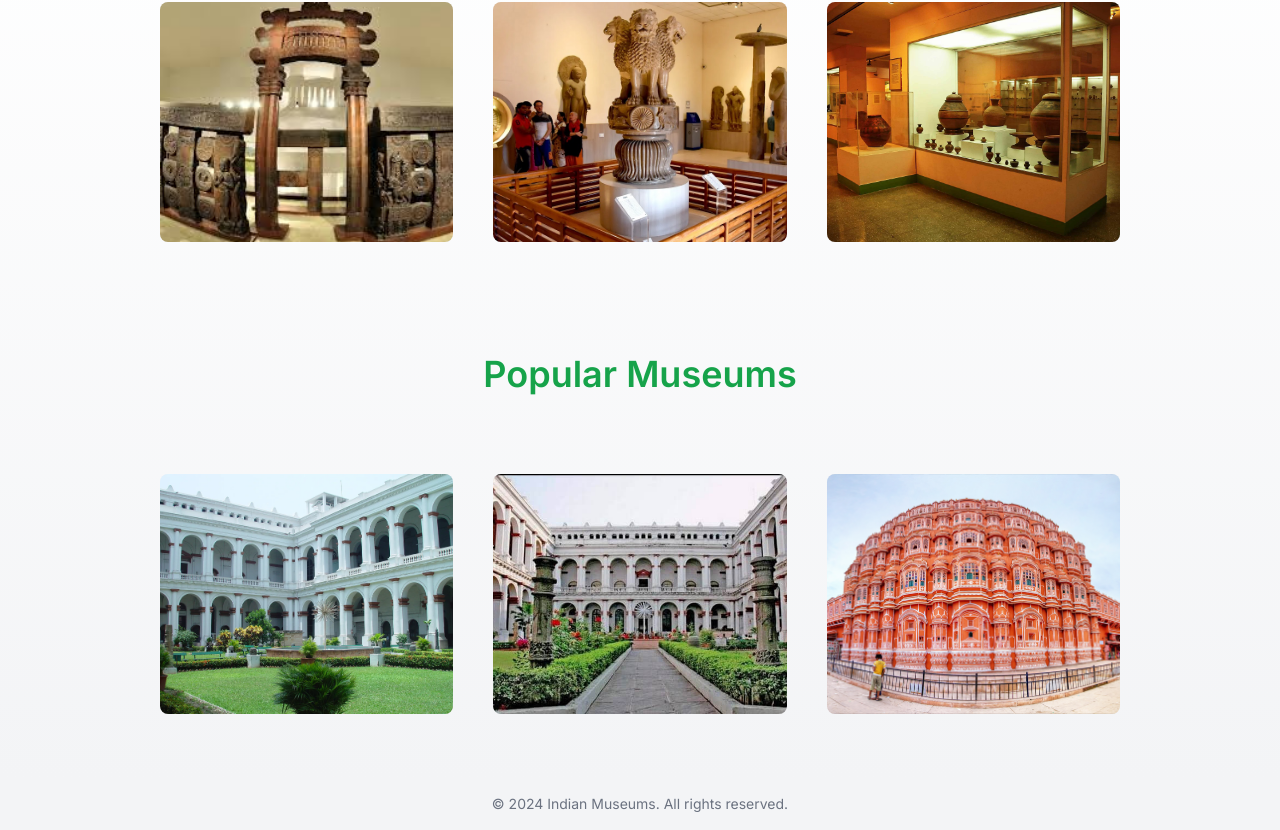
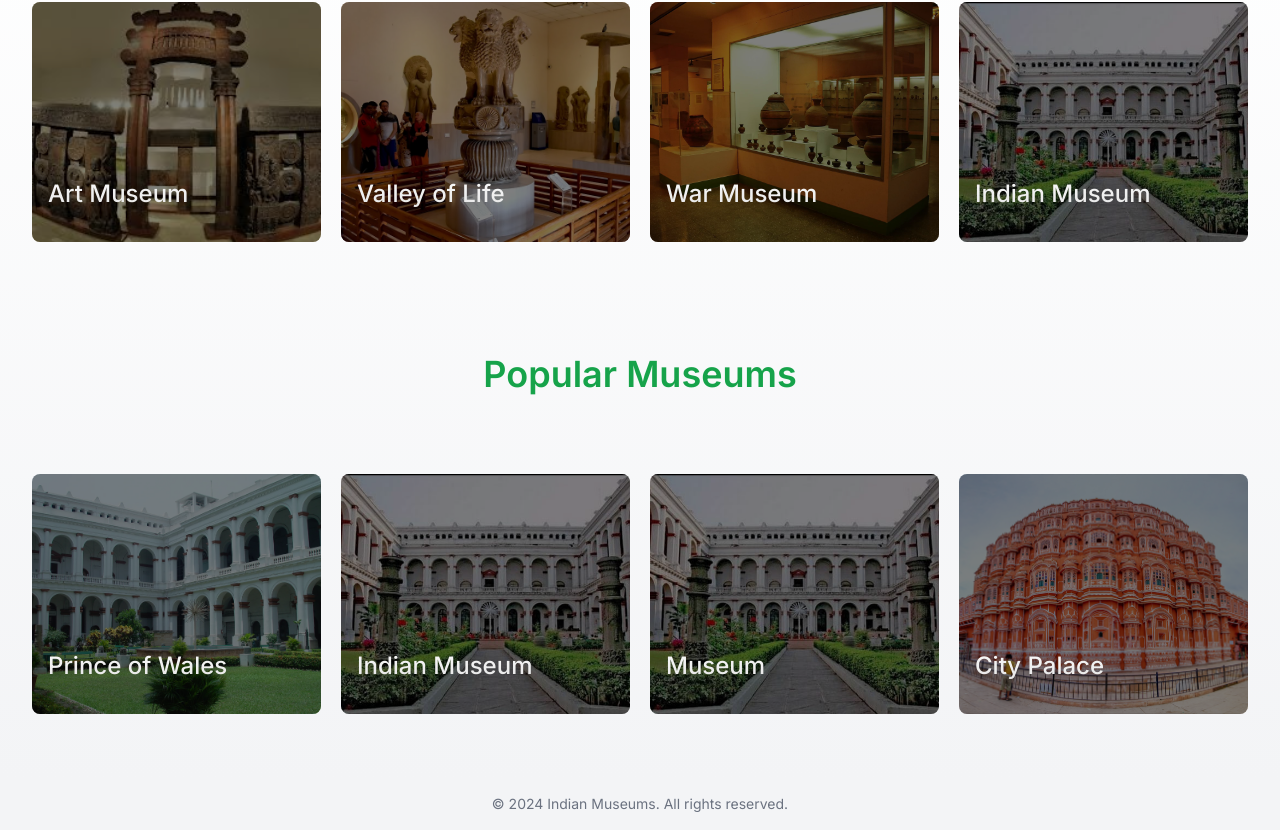
Before and after one commit to deonmenezes/museumChatbot, a Next.js app in the folder museumchat/: page /exploremuseum.tsx in a window 1280 px wide. Shown: the part 844-1674 px from the top of the page. Built offline with nearby package versions, Linux system fonts and the light colour scheme.

Commit message:
lets commit the card changes

```diff
--- a/museumchat/src/app/components/ui/focus-cards.tsx
+++ b/museumchat/src/app/components/ui/focus-cards.tsx
@@ -29,11 +29,9 @@
         fill
         className="object-cover absolute inset-0"
       />
+      {/* Make title always visible */}
       <div
-        className={cn(
-          "absolute inset-0 bg-black/50 flex items-end py-8 px-4 transition-opacity duration-300",
-          hovered === index ? "opacity-100" : "opacity-0"
-        )}
+        className="absolute inset-0 bg-black/50 flex items-end py-8 px-4"
       >
         <div className="text-xl md:text-2xl font-medium bg-clip-text text-transparent bg-gradient-to-b from-neutral-50 to-neutral-200">
           {card.title}
@@ -54,7 +52,7 @@
   const [hovered, setHovered] = useState<number | null>(null);
 
   return (
-    <div className="grid grid-cols-1 md:grid-cols-3 gap-10 max-w-5xl mx-auto md:px-8 w-full">
+    <div className="grid grid-cols-3 md:grid-cols-3 lg:grid-cols-4 gap-5 max-w-8xl mx-auto md:px-8 w-full">
       {cards.map((card, index) => (
         <Card
           key={card.title}
--- a/museumchat/src/app/exploremuseum.tsx/page.tsx
+++ b/museumchat/src/app/exploremuseum.tsx/page.tsx
@@ -96,6 +96,10 @@
                 title: "War Museum",
                 src: "/indian_museum_banner.jpg",
               },
+              {
+                title: "Indian Museum",
+                src: "/famous-museums-in-india2.jpg",
+              },
             ]}
           />
 
@@ -114,6 +118,10 @@
                 src: "/famous-museums-in-india2.jpg",
               },
               {
+                title: "Museum",
+                src: "/famous-museums-in-india2.jpg",
+              },
+              {
                 title: "City Palace",
                 src: "/Hawa-Mahal-Jaipur.jpg",
               },
```
